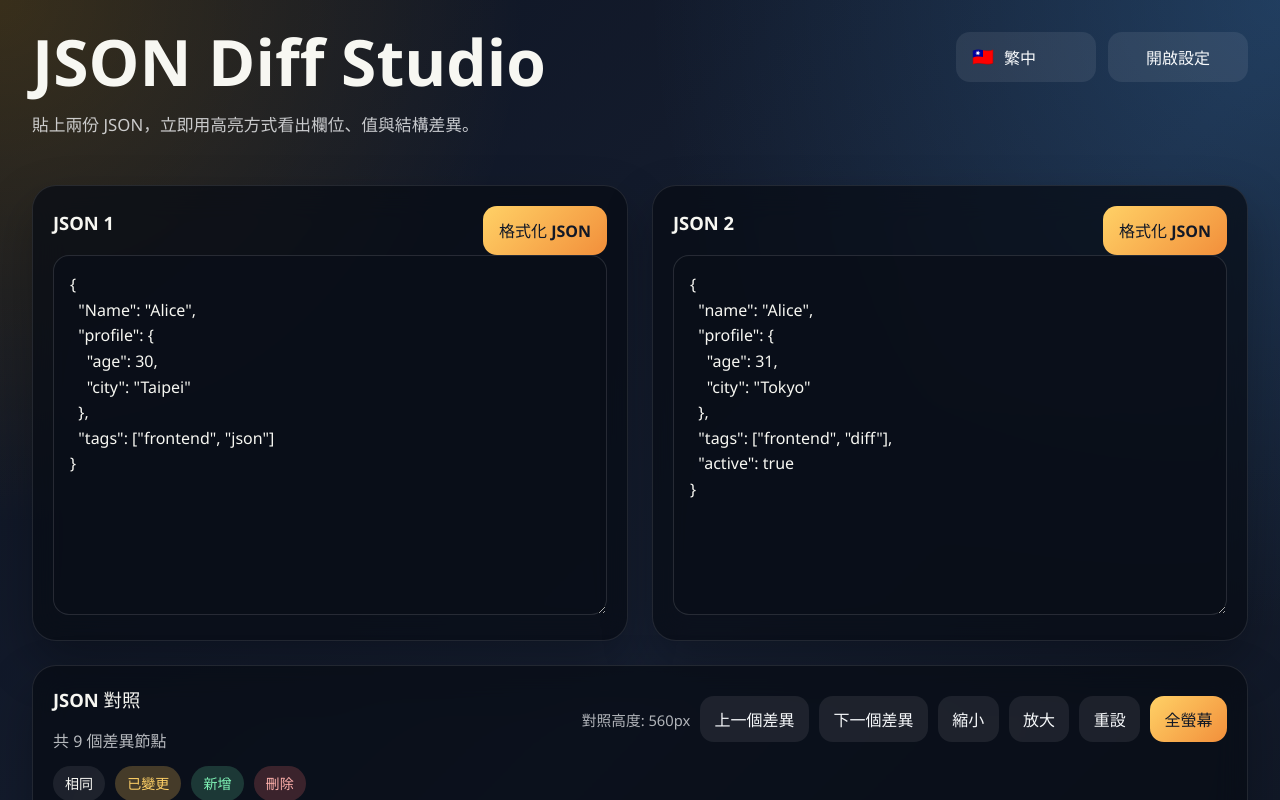
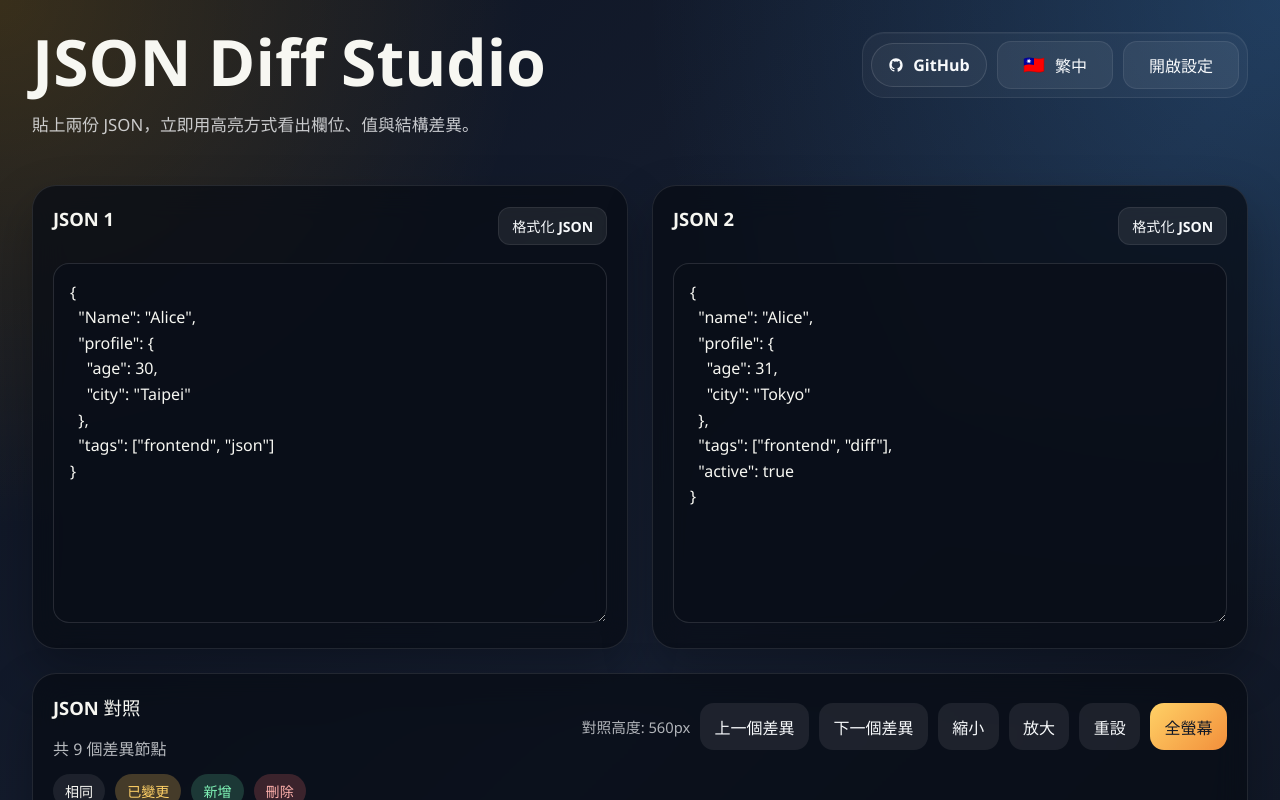
Before and after one commit to Nil0516/json-diff-studio, a React (Vite) app: page / in a window 1280 px wide. Shown: the top 800 px of the page. Built offline with nearby package versions, Linux system fonts and the light colour scheme.

Commit message:
Polish header and prepare custom domain SEO

```diff
--- a/index.html
+++ b/index.html
@@ -3,10 +3,54 @@
   <head>
     <meta charset="UTF-8" />
     <meta name="viewport" content="width=device-width, initial-scale=1.0" />
-    <title>JSON Diff Studio</title>
+    <title>JSON Diff Studio | JSON Diff and JSON Compare Tool</title>
+    <meta
+      name="description"
+      content="JSON Diff Studio is a fast browser-based JSON diff and JSON compare tool with visual highlights, case-insensitive key matching, multilingual UI, and GitHub Pages hosting."
+    />
+    <meta
+      name="keywords"
+      content="json diff,json compare,json comparison,json difference,json diff tool,compare json online,case insensitive json compare"
+    />
+    <meta name="robots" content="index, follow" />
+    <meta name="author" content="Nil0516" />
+    <meta name="theme-color" content="#172033" />
+    <link rel="canonical" href="https://json-diff-studio.dev/" />
+
+    <meta property="og:type" content="website" />
+    <meta property="og:title" content="JSON Diff Studio | JSON Diff and JSON Compare Tool" />
+    <meta
+      property="og:description"
+      content="Compare JSON side by side with visual highlights, collapsible objects, multilingual support, and case-insensitive key matching."
+    />
+    <meta property="og:url" content="https://json-diff-studio.dev/" />
+    <meta property="og:site_name" content="JSON Diff Studio" />
+
+    <meta name="twitter:card" content="summary_large_image" />
+    <meta name="twitter:title" content="JSON Diff Studio | JSON Diff and JSON Compare Tool" />
+    <meta
+      name="twitter:description"
+      content="A browser-based JSON diff and JSON compare tool with visual highlights, case-insensitive key matching, and multilingual support."
+    />
+
+    <script type="application/ld+json">
+      {
+        "@context": "https://schema.org",
+        "@type": "WebApplication",
+        "name": "JSON Diff Studio",
+        "url": "https://json-diff-studio.dev/",
+        "applicationCategory": "DeveloperApplication",
+        "operatingSystem": "Web",
+        "description": "A browser-based JSON diff and JSON compare tool with visual highlights, collapsible nodes, multilingual support, and case-insensitive key matching.",
+        "creator": {
+          "@type": "Person",
+          "name": "Nil0516"
+        }
+      }
+    </script>
   </head>
   <body>
     <div id="root"></div>
     <script type="module" src="/src/main.tsx"></script>
   </body>
-  </html>
+</html>
--- a/src/App.tsx
+++ b/src/App.tsx
@@ -895,14 +895,29 @@ export default function App() {
             <h1>{t(locale, "title")}</h1>
             <p className="hero-copy">{t(locale, "subtitle")}</p>
           </div>
-          <div className="hero-actions">
+          <div className="hero-actions" aria-label="Quick actions">
+            <a
+              href="https://github.com/Nil0516/json-diff-studio"
+              target="_blank"
+              rel="noreferrer"
+              className="hero-action-link github-link github-link-header"
+              aria-label="GitHub repository"
+            >
+              <svg viewBox="0 0 24 24" aria-hidden="true" className="github-icon">
+                <path
+                  fill="currentColor"
+                  d="M12 2C6.48 2 2 6.58 2 12.22c0 4.5 2.87 8.32 6.84 9.67.5.1.68-.22.68-.49 0-.24-.01-1.04-.01-1.89-2.78.62-3.37-1.21-3.37-1.21-.46-1.18-1.11-1.49-1.11-1.49-.91-.64.07-.63.07-.63 1 .07 1.53 1.06 1.53 1.06.9 1.56 2.35 1.11 2.92.85.09-.67.35-1.11.63-1.37-2.22-.26-4.56-1.14-4.56-5.09 0-1.13.39-2.05 1.03-2.77-.1-.26-.45-1.31.1-2.73 0 0 .84-.27 2.75 1.06A9.31 9.31 0 0 1 12 6.84c.85 0 1.71.12 2.51.35 1.91-1.33 2.75-1.06 2.75-1.06.55 1.42.2 2.47.1 2.73.64.72 1.03 1.64 1.03 2.77 0 3.96-2.34 4.82-4.57 5.08.36.32.68.95.68 1.92 0 1.39-.01 2.5-.01 2.84 0 .27.18.59.69.49A10.27 10.27 0 0 0 22 12.22C22 6.58 17.52 2 12 2Z"
+                />
+              </svg>
+              <span>GitHub</span>
+            </a>
             <div className="locale-switcher" ref={localeMenuRef}>
               <button
                 type="button"
                 className={
                   isLocaleMenuOpen
-                    ? "ghost locale-trigger active"
-                    : "ghost locale-trigger"
+                    ? "hero-action-button locale-trigger active"
+                    : "hero-action-button locale-trigger"
                 }
                 onClick={() => setIsLocaleMenuOpen((current) => !current)}
                 aria-haspopup="menu"
@@ -945,7 +960,7 @@ export default function App() {
             </div>
             <button
               type="button"
-              className="ghost settings-trigger"
+              className="hero-action-button settings-trigger"
               onClick={() => setIsSettingsOpen(true)}
             >
               {t(locale, "openSettings")}
@@ -959,7 +974,7 @@ export default function App() {
           <article className="editor-card">
             <div className="editor-header">
               <h2>{t(locale, "leftTitle")}</h2>
-              <button type="button" onClick={() => handleFormat("leftInput")}>
+              <button type="button" className="ghost editor-action-btn" onClick={() => handleFormat("leftInput")}>
                 {t(locale, "formatJson")}
               </button>
             </div>
@@ -981,7 +996,7 @@ export default function App() {
           <article className="editor-card">
             <div className="editor-header">
               <h2>{t(locale, "rightTitle")}</h2>
-              <button type="button" onClick={() => handleFormat("rightInput")}>
+              <button type="button" className="ghost editor-action-btn" onClick={() => handleFormat("rightInput")}>
                 {t(locale, "formatJson")}
               </button>
             </div>
@@ -1229,21 +1244,6 @@ export default function App() {
             <a href="https://openai.com/" target="_blank" rel="noreferrer">
               GPT-5.4
             </a>
-            <a
-              href="https://github.com/Nil0516/json-diff-studio"
-              target="_blank"
-              rel="noreferrer"
-              className="github-link"
-              aria-label="GitHub repository"
-            >
-              <svg viewBox="0 0 24 24" aria-hidden="true" className="github-icon">
-                <path
-                  fill="currentColor"
-                  d="M12 2C6.48 2 2 6.58 2 12.22c0 4.5 2.87 8.32 6.84 9.67.5.1.68-.22.68-.49 0-.24-.01-1.04-.01-1.89-2.78.62-3.37-1.21-3.37-1.21-.46-1.18-1.11-1.49-1.11-1.49-.91-.64.07-.63.07-.63 1 .07 1.53 1.06 1.53 1.06.9 1.56 2.35 1.11 2.92.85.09-.67.35-1.11.63-1.37-2.22-.26-4.56-1.14-4.56-5.09 0-1.13.39-2.05 1.03-2.77-.1-.26-.45-1.31.1-2.73 0 0 .84-.27 2.75 1.06A9.31 9.31 0 0 1 12 6.84c.85 0 1.71.12 2.51.35 1.91-1.33 2.75-1.06 2.75-1.06.55 1.42.2 2.47.1 2.73.64.72 1.03 1.64 1.03 2.77 0 3.96-2.34 4.82-4.57 5.08.36.32.68.95.68 1.92 0 1.39-.01 2.5-.01 2.84 0 .27.18.59.69.49A10.27 10.27 0 0 0 22 12.22C22 6.58 17.52 2 12 2Z"
-                />
-              </svg>
-              <span>GitHub</span>
-            </a>
           </div>
         </section>
       </footer>
--- a/src/styles.css
+++ b/src/styles.css
@@ -102,20 +102,55 @@ code {
 }
 
 .hero-actions {
-  display: flex;
-  align-items: flex-start;
+  display: inline-flex;
+  align-items: center;
   justify-content: flex-end;
-  gap: 12px;
+  gap: 10px;
   flex-wrap: wrap;
+  padding: 8px;
+  border: 1px solid rgba(255, 255, 255, 0.08);
+  border-radius: 22px;
+  background: rgba(255, 255, 255, 0.04);
+  box-shadow: inset 0 1px 0 rgba(255, 255, 255, 0.04);
 }
 
 .locale-switcher {
   position: relative;
 }
 
+.hero-action-button,
+.hero-action-link {
+  min-height: 44px;
+  padding: 0.7rem 0.95rem;
+  border-radius: 14px;
+  border: 1px solid rgba(255, 255, 255, 0.08);
+  background: rgba(255, 255, 255, 0.06);
+  color: #f8fafc;
+  font-weight: 700;
+}
+
+.hero-action-button {
+  cursor: pointer;
+}
+
+.hero-action-link {
+  display: inline-flex;
+  align-items: center;
+  gap: 0.55rem;
+  text-decoration: none;
+}
+
+.hero-action-button:hover,
+.hero-action-link:hover {
+  transform: translateY(-1px);
+  background: rgba(255, 255, 255, 0.1);
+}
+
 .locale-trigger,
-.settings-trigger {
-  min-width: 140px;
+.settings-trigger,
+.github-link-header {
+  min-width: 116px;
+  justify-content: center;
 }
 
 .locale-trigger {
@@ -125,7 +160,8 @@ code {
 }
 
 .locale-trigger.active {
-  background: rgba(255, 255, 255, 0.14);
+  background: rgba(255, 209, 102, 0.14);
+  border-color: rgba(255, 209, 102, 0.28);
 }
 
 .locale-trigger-icon,
@@ -337,6 +373,24 @@ code {
   align-items: center;
   justify-content: space-between;
   gap: 16px;
+}
+
+.editor-header {
+  margin-bottom: 16px;
+}
+
+.editor-action-btn {
+  padding: 0.5rem 0.8rem;
+  border-radius: 12px;
+  border: 1px solid rgba(255, 255, 255, 0.08);
+  background: rgba(255, 255, 255, 0.06);
+  color: #f8fafc;
+  font-size: 0.88rem;
+  font-weight: 600;
+}
+
+.editor-action-btn:hover {
+  background: rgba(255, 255, 255, 0.1);
 }
 
 .result-actions {
@@ -724,9 +778,6 @@ code {
   text-decoration: none;
 }
 
-.footer-links-stack {
-  align-items: flex-start;
-}
 
 .github-link {
   display: inline-flex;
--- a/vite.config.ts
+++ b/vite.config.ts
@@ -2,6 +2,6 @@ import { defineConfig } from 'vite';
 import react from '@vitejs/plugin-react';
 
 export default defineConfig({
-  base: '/json-diff-studio/',
+  base: '/',
   plugins: [react()],
 });
```
Also changed, not shown: public/robots.txt (added), 1 other file (tests, documents, lock files or other folders).
